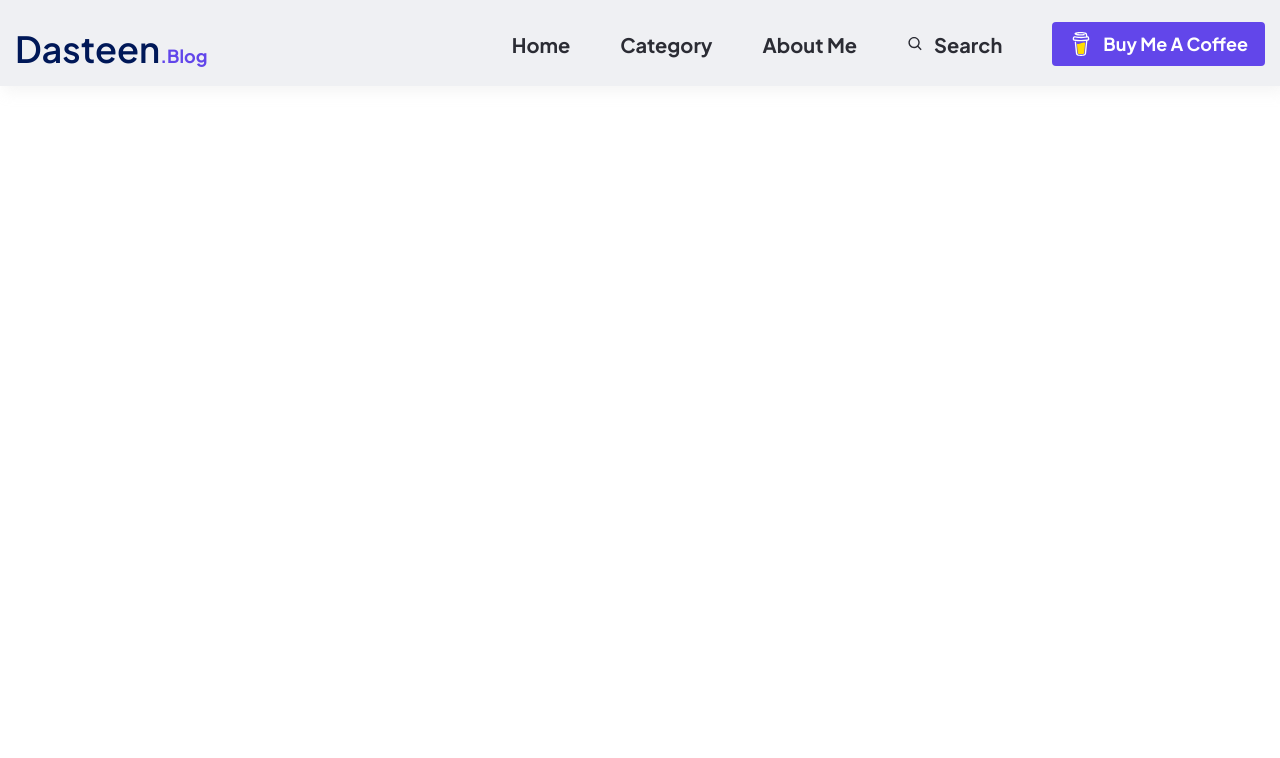
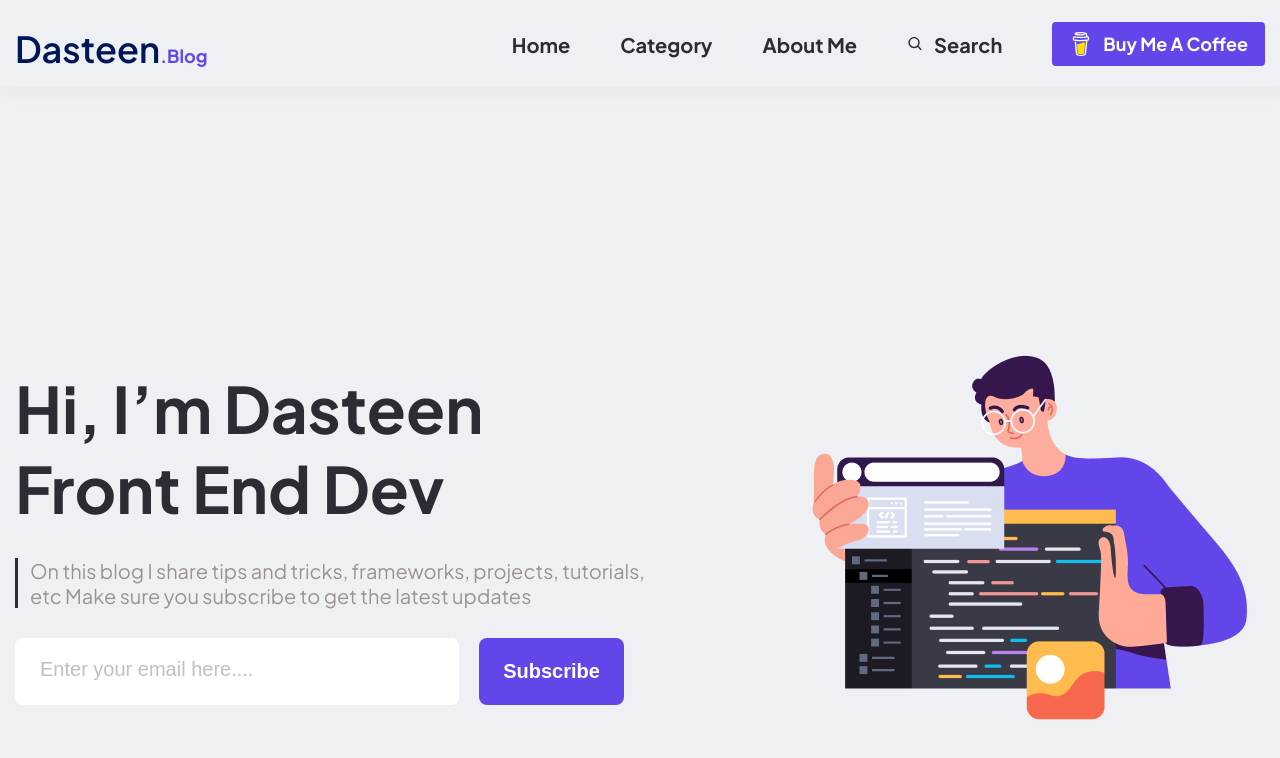
Before and after one commit to vlcdck/Okten-Modules, a plain HTML site: page index.html in a window 1280 px wide. Drawn offline with Linux system fonts and the light colour scheme.

Commit message:
- made some architecture for greeting part and style it

```diff
--- a/index.html
+++ b/index.html
@@ -49,5 +49,24 @@
         </div>
     </div>
 </header>
+<main class="main">
+    <section class="greeting-part">
+        <div class="w-1250">
+            <div class="greeting-container">
+                <div class="greeting-title">
+                    <h1>Hi, i’m Dasteen Front end dev</h1>
+                    <p>On this blog I share tips and tricks, frameworks, projects, tutorials, etc Make sure you
+                        subscribe to
+                        get the latest updates</p>
+                    <div class="greeting-inp-btn-row">
+                        <input type="email" placeholder="Enter your email here....">
+                        <button class="greeting-btn">Subscribe</button>
+                    </div>
+                </div>
+                <img src="img/main-logo-person.png" alt="logo-person">
+            </div>
+        </div>
+    </section>
+</main>
 </body>
 </html>
--- a/style.css
+++ b/style.css
@@ -1,6 +1,9 @@
 .w-1250 {
     width: 1250px;
     margin: 0 auto;
+}
+body {
+    padding-top: 86px;
 }
 
 
@@ -81,9 +84,77 @@ header {
     gap: 10px;
 }
 
-.search-btn a{
+.search-btn a {
     display: flex;
     align-items: center;
     justify-content: center;
     gap: 10px;
 }
+
+/*------------------------------ main ---------------------*/
+
+/*------------------------- greeting-part --------------------*/
+
+.greeting-part {
+    background: #EFF0F3;
+}
+
+.greeting-container{
+    display: flex;
+    justify-content: space-between;
+    align-items: center;
+    /*padding-top: 164px;*/
+    height: 900px;
+}
+
+.greeting-title h1{
+    width: 617px;
+    color: #2B2C34;
+    font-size: 64px;
+    font-weight: 700;
+    text-transform: capitalize;
+}
+
+.greeting-title p {
+    width: 653px;
+    color: #9A9494;
+    font-size: 20px;
+    font-weight: 400;
+    border-left: 3px solid #2B2C34;
+    padding-left: 12px;
+    margin: 30px 0 30px;
+}
+
+.greeting-inp-btn-row {
+    display: flex;
+    gap: 20px;
+}
+
+.greeting-title input{
+    padding: 21px 200px 21px 25px;
+    width: 444px;
+    align-items: center;
+    gap: 10px;
+    border: none;
+    border-radius: 8px;
+    background: #FFFFFE;
+}
+.greeting-title input::placeholder {
+    color: #C0C0C0;
+    font-size: 20px;
+    font-weight: 400;
+}
+.greeting-title button {
+    width: 145px;
+    height: 67px;
+    padding: 20px 23px 19px 23px;
+    justify-content: center;
+    align-items: center;
+    gap: 10px;
+    border-radius: 8px;
+    background: #6246EA;
+    color: #FFFFFE;
+    font-size: 20px;
+    font-weight: 700;
+    text-transform: capitalize;
+}
```
Also changed, not shown: img/main-logo-person.png (added).
